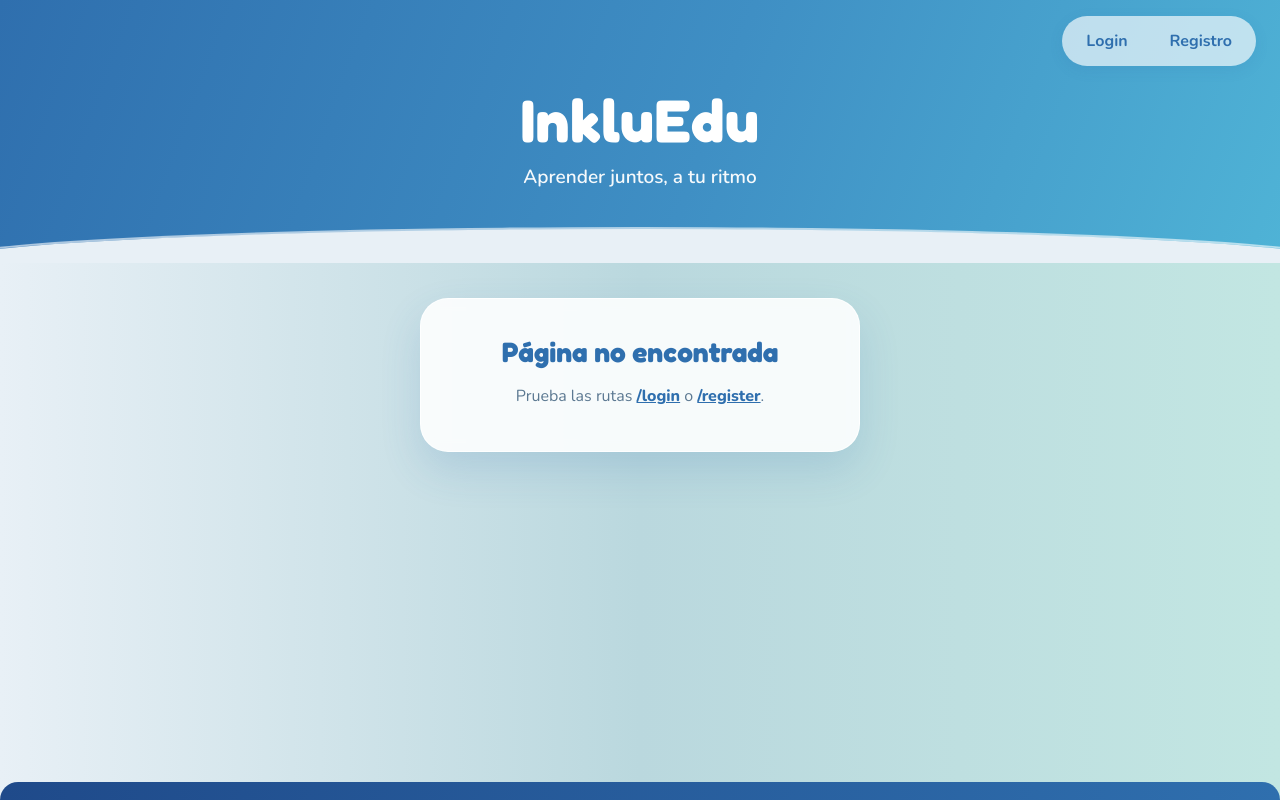
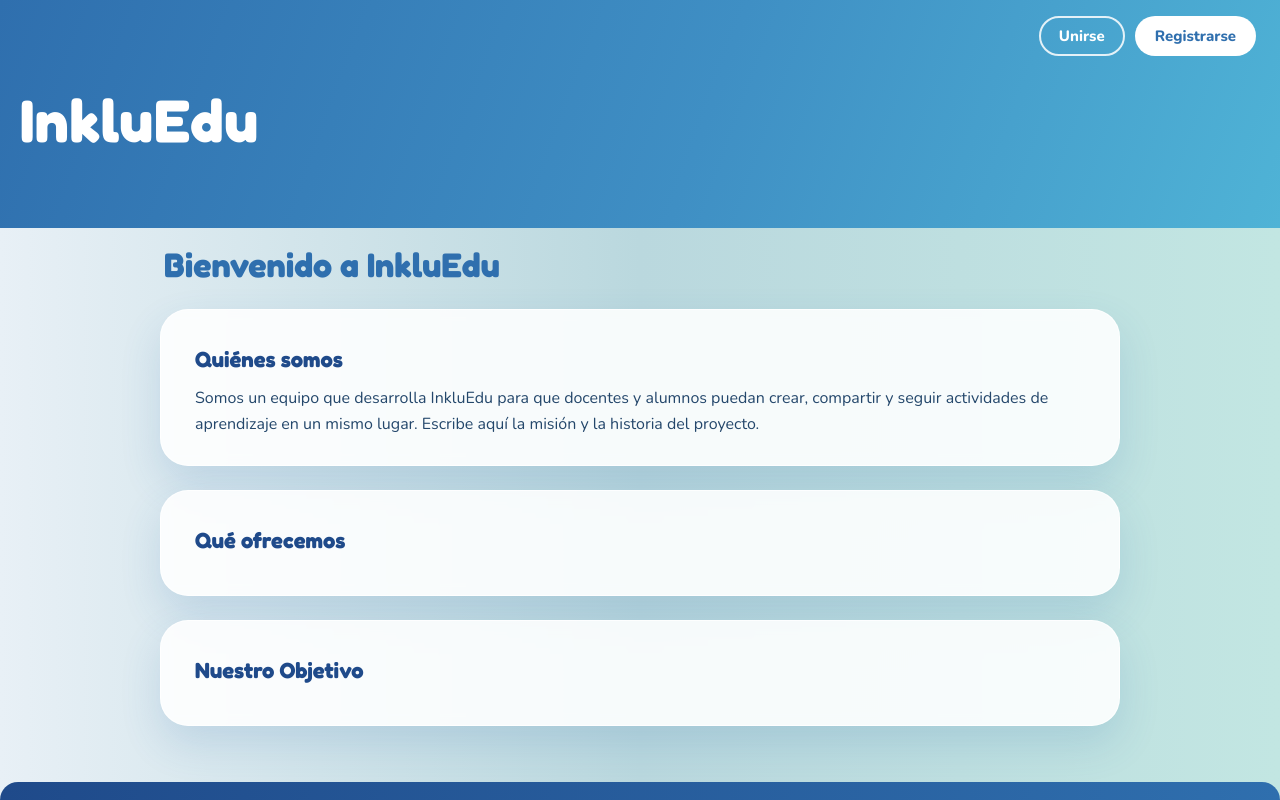
Before and after one commit to Ponchomsalgado-commits/INKLUEDUTEAM, a React (Vite) app in the folder web/: page /inicio in a window 1280 px wide. Built offline with nearby package versions, Linux system fonts and the light colour scheme; no server answers.

Commit message:
se creo el inicio de la web, proximamente interfas super mega completa

```diff
--- a/web/src/App.css
+++ b/web/src/App.css
@@ -18,21 +18,11 @@
   padding: 84px 20px 72px;
   background: linear-gradient(110deg, var(--azul-1) 0%, var(--azul-2) 55%, var(--azul-3) 100%);
   color: #fff;
-  text-align: center;
+  text-align: left;
 }
 
 /* curva clara en el borde inferior del encabezado */
-.hero::after {
-  content: '';
-  position: absolute;
-  right: -5%;
-  bottom: -1px;
-  left: -5%;
-  height: 34px;
-  border-radius: 50% 50% 0 0 / 100% 100% 0 0;
-  background: var(--fondo-1);
-  box-shadow: 0 -2px 0 rgb(255 255 255 / 60%);
-}
+
 
 .hero h1 {
   margin: 0;
@@ -1024,3 +1014,201 @@ select:focus-visible {
   margin: 0;
   padding-left: 16px;
 }
+
+/* ===== Inicio ===== */
+.inicio {
+  display: flex;
+  width: 100%;
+  max-width: 960px;
+  flex-direction: column;
+  gap: 24px;
+}
+
+.inicio-encabezado {
+  display: flex;
+  flex-wrap: wrap;
+  align-items: center;
+  justify-content: space-between;
+  gap: 16px;
+  padding: 8px 4px 0;
+}
+
+.inicio-encabezado h2 {
+  margin: 0;
+  color: var(--azul-1);
+  font-family: var(--fuente-titulo);
+  font-size: clamp(26px, 4vw, 34px);
+  font-weight: 700;
+}
+
+.inicio-encabezado p {
+  margin: 4px 0 0;
+  color: var(--texto-suave);
+  font-weight: 600;
+}
+
+.inicio-acciones {
+  display: flex;
+  flex-wrap: wrap;
+  gap: 10px;
+}
+
+.btn-inicio {
+  padding: 10px 24px;
+  border: 2px solid var(--azul-1);
+  border-radius: 999px;
+  font-size: 16px;
+  font-weight: 800;
+  text-decoration: none;
+  transition: transform 0.15s, background-color 0.2s, color 0.2s, box-shadow 0.2s;
+}
+
+.btn-inicio:hover {
+  transform: translateY(-2px);
+}
+
+.btn-inicio-secundario {
+  background: #fff;
+  color: var(--azul-1);
+}
+
+.btn-inicio-secundario:hover {
+  background: #e6f4fb;
+}
+
+.btn-inicio-principal {
+  border-color: transparent;
+  background: linear-gradient(110deg, var(--azul-1) 0%, var(--azul-3) 100%);
+  box-shadow: 0 8px 20px rgb(47 111 174 / 28%);
+  color: #fff;
+}
+
+.btn-inicio-principal:hover {
+  box-shadow: 0 12px 26px rgb(47 111 174 / 34%);
+}
+
+/* botones Unirse/Registrarse en la barra superior (solo en el inicio) */
+.barra-superior .btn-inicio {
+  padding: 8px 18px;
+  border-color: rgb(255 255 255 / 85%);
+  font-size: 15px;
+}
+
+.barra-superior .btn-inicio-secundario {
+  background: transparent;
+  color: #fff;
+}
+
+.barra-superior .btn-inicio-secundario:hover {
+  background: #fff;
+  color: var(--azul-1);
+}
+
+.barra-superior .btn-inicio-principal {
+  background: #fff;
+  box-shadow: none;
+  color: var(--azul-1);
+}
+
+.barra-superior .btn-inicio-principal:hover {
+  background: #e6f4fb;
+  box-shadow: none;
+}
+
+.inicio-seccion {
+  max-width: none;
+  margin-top: 0;
+}
+
+.inicio-seccion h3 {
+  margin: 0 0 14px;
+  color: var(--azul-oscuro);
+  font-family: var(--fuente-titulo);
+  font-size: 22px;
+  font-weight: 700;
+}
+
+.inicio-seccion > p {
+  margin: 0;
+  color: var(--texto);
+  line-height: 1.6;
+}
+
+.inicio-funciones,
+.inicio-equipo {
+  display: grid;
+  grid-template-columns: repeat(auto-fill, minmax(220px, 1fr));
+  gap: 16px;
+  margin: 0;
+  padding: 0;
+  list-style: none;
+}
+
+.inicio-funcion,
+.inicio-integrante {
+  display: flex;
+  flex-direction: column;
+  align-items: flex-start;
+  gap: 6px;
+  padding: 18px;
+  border: 2px solid var(--borde);
+  border-radius: 20px;
+  background: linear-gradient(180deg, #fff 0%, #f0f8fc 100%);
+}
+
+.inicio-funcion strong,
+.inicio-integrante strong {
+  color: var(--azul-oscuro);
+  font-size: 17px;
+}
+
+.inicio-funcion p,
+.inicio-integrante p {
+  margin: 0;
+  color: var(--texto-suave);
+  font-size: 14px;
+  line-height: 1.5;
+}
+
+.inicio-integrante small {
+  color: var(--azul-1);
+  font-weight: 700;
+}
+
+.inicio-funcion-icono {
+  display: grid;
+  width: 48px;
+  height: 48px;
+  place-items: center;
+  border-radius: 50%;
+  background: #e6f4fb;
+  font-size: 24px;
+}
+
+.inicio-avatar {
+  display: grid;
+  width: 56px;
+  height: 56px;
+  place-items: center;
+  border-radius: 50%;
+  background: linear-gradient(110deg, var(--azul-1) 0%, var(--azul-3) 100%);
+  color: #fff;
+  font-family: var(--fuente-titulo);
+  font-size: 24px;
+  font-weight: 700;
+}
+
+@media (max-width: 480px) {
+  .inicio-seccion {
+    padding: 28px 20px 22px;
+  }
+
+  .inicio-acciones {
+    width: 100%;
+  }
+
+  .btn-inicio {
+    flex: 1;
+    text-align: center;
+  }
+}
--- a/web/src/App.jsx
+++ b/web/src/App.jsx
@@ -1,4 +1,4 @@
-import { Link, Navigate, NavLink, Route, Routes } from 'react-router';
+import { Link, Navigate, NavLink, Route, Routes, useLocation } from 'react-router';
 import './App.css';
 import Login from './Pages/Login';
 import Register from './Pages/Register';
@@ -8,6 +8,7 @@ import CrearActividad from './Pages/CrearActividad';
 import MisActividades from './Pages/MisActividades';
 import PrevisualizarActividad from './Pages/PrevisualizarActividad';
 import Tutorias from './Pages/Tutorias';
+import Inicio from './Pages/inicio';
 import { useAuth } from './auth/authContext';
 import RutaPrivada from './routes/RutaPrivada';
 import RutaPublica from './routes/RutaPublica';
@@ -15,6 +16,8 @@ import ScrollAlNavegar from './routes/ScrollAlNavegar';
 
 function App() {
   const { haySesion, cerrarSesion } = useAuth();
+  const { pathname } = useLocation();
+  const enInicio = pathname === '/' || pathname === '/inicio';
 
   return (
     <div className="app">
@@ -24,41 +27,46 @@ function App() {
         <div className="barra-superior">
           <div>
             {haySesion && (
-              <Link to="/login" onClick={cerrarSesion} className="btn-cerrar-sesion">
+              <Link to="/inicio" onClick={cerrarSesion} className="btn-cerrar-sesion">
                 Cerrar sesión
               </Link>
             )}
           </div>
 
-          {/* NavLink pone aria-current="page" en la pestaña activa, también en sus subrutas:
-              /salones/crear resalta "Mis salones" y /actividades/editar resalta "Mis actividades" */}
+
+          {haySesion ? (
             <nav className="nav-tabs" aria-label="Navegación principal">
-            {haySesion ? (
-              <>
               <NavLink to="/salones">Mis salones</NavLink>
               <NavLink to="/actividades">Mis actividades</NavLink>
               <NavLink to="/tutorias">Tutorías</NavLink>
-              </>
+            </nav>
           ) : (
-              <>
-                <NavLink to="/login">Login</NavLink>
-                <NavLink to="/register">Registro</NavLink>
-              </>
+            // Sin sesión, los botones Unirse/Registrarse solo aparecen en el inicio
+            enInicio && (
+              <nav className="inicio-acciones" aria-label="Acceso">
+                <Link to="/login" className="btn-inicio btn-inicio-secundario">
+                  Unirse
+                </Link>
+                <Link to="/register" className="btn-inicio btn-inicio-principal">
+                  Registrarse
+                </Link>
+              </nav>
+            )
           )}
-          </nav>
         </div>
 
         <h1>InkluEdu</h1>
-        <p>Aprender juntos, a tu ritmo</p>
+
       </header>
 
       <main className="contenido">
         <Routes>
-          {/* La raíz manda a Mis salones con sesión, o al login sin ella */}
-          <Route index element={<Navigate to={haySesion ? '/salones' : '/login'} replace />} />
+
+          <Route index element={haySesion ? <Navigate to="/salones" replace /> : <Inicio />} />
 
           {/* Solo sin sesión */}
           <Route element={<RutaPublica />}>
+           <Route path="inicio" element={<Inicio />} />
             <Route path="login" element={<Login />} />
             <Route path="register" element={<Register />} />
           </Route>
--- /dev/null
+++ b/web/src/Pages/inicio.jsx
@@ -0,0 +1,34 @@
+
+export default function Inicio() {
+  return (
+    <div className="inicio">
+      <section className="inicio-encabezado">
+        <div>
+          <h2>Bienvenido a InkluEdu</h2>
+        </div>
+      </section>
+
+      <section className="tarjeta inicio-seccion">
+        <h3>Quiénes somos</h3>
+        <p>
+          Somos un equipo que desarrolla InkluEdu para que docentes y alumnos puedan crear,
+          compartir y seguir actividades de aprendizaje en un mismo lugar. Escribe aquí la
+          misión y la historia del proyecto.
+        </p>
+      </section>
+
+      <section className="tarjeta inicio-seccion">
+        <h3>Qué ofrecemos</h3>
+        <ul className="inicio-funciones">
+
+        </ul>
+      </section>
+
+      <section className="tarjeta inicio-seccion">
+        <h3>Nuestro Objetivo</h3>
+        <ul className="inicio-equipo">
+        </ul>
+      </section>
+    </div>
+  );
+}
--- a/web/src/index.css
+++ b/web/src/index.css
@@ -14,7 +14,7 @@
   --fuente-titulo: 'Fredoka', 'Nunito', sans-serif;
 
   font-family: 'Nunito', 'Segoe UI', Tahoma, Geneva, Verdana, sans-serif;
-  color: var(--texto);
+  color: var(--texto-suave);
   background: var(--fondo-1);
   font-synthesis: none;
   text-rendering: optimizeLegibility;
@@ -27,8 +27,8 @@
 }
 
 body {
-  min-width: 320px;
-  min-height: 100vh;
+  min-width: 420px;
+  min-height: 10vh;
   margin: 0;
   padding: 0;
   background: var(--fondo-1);
--- a/web/src/routes/RutaPrivada.jsx
+++ b/web/src/routes/RutaPrivada.jsx
@@ -8,7 +8,7 @@ export default function RutaPrivada() {
   const location = useLocation();
 
   if (!haySesion) {
-    return <Navigate to="/login" replace state={{ from: location }} />;
+    return <Navigate to="/inicio" replace state={{ from: location }} />;
   }
   return <Outlet />;
 }
```
Lines whose indentation alone changed are shown as unchanged.
